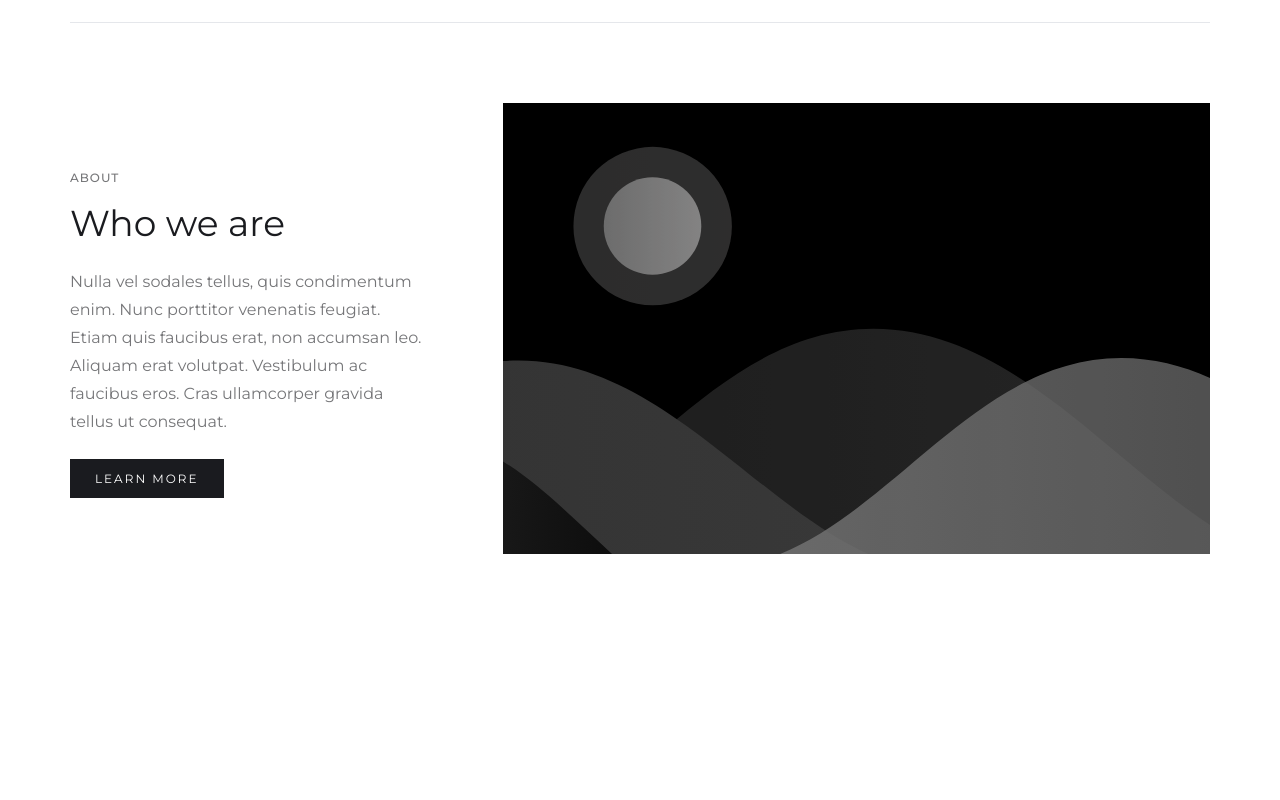
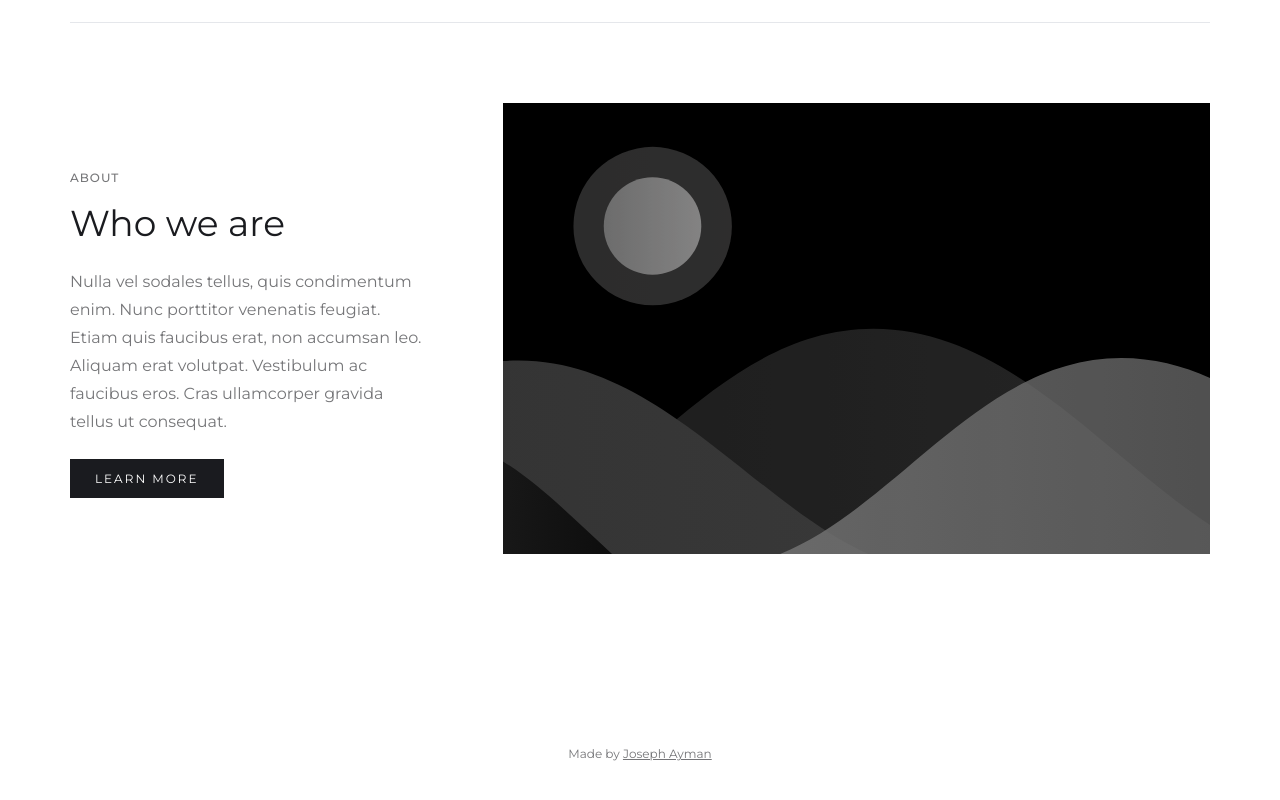
Before and after one commit to josephayman/nextjs-webflow-template, a Next.js app: page / in a window 1280 px wide. Shown: the part 1017-1817 px from the top of the page. Before the commit the page ends 1691 px from the top, so only its background shows below. Built offline with nearby package versions, Linux system fonts and the light colour scheme.

Commit message:
Add homepage components and footer

```diff
--- a/src/app/page.tsx
+++ b/src/app/(homepage)/page.tsx
@@ -2,7 +2,7 @@ import IntroHeader from "@/app/ui/headers/intro-header";
 import Container from "@/app/ui/container";
 import { HeadingJumbo, Label, Paragraph } from "@/app/ui/typography";
 import Divider from "@/app/ui/divider";
-import Button from "./ui/buttons";
+import Button from "../ui/buttons";
 import Image from "next/image";
 
 export default function Home() {
--- a/src/app/layout.tsx
+++ b/src/app/layout.tsx
@@ -1,7 +1,8 @@
 import type { Metadata } from "next";
-import { montserrat } from "./ui/fonts";
-import "./globals.css";
+import { montserrat } from "@/app/ui/fonts";
+import "@/app/globals.css";
 import Nav from "@/app/ui/nav";
+import Footer from "@/app/ui/footer";
 
 export const metadata: Metadata = {
   title: "Business - Webflow template in NextJS",
@@ -18,6 +19,7 @@ export default function RootLayout({
       <body className={montserrat.className}>
         <Nav />
         <div className="mx-30px">{children}</div>
+        <Footer />
       </body>
     </html>
   );
--- /dev/null
+++ b/src/app/ui/footer.tsx
@@ -0,0 +1,25 @@
+import Link from "next/link";
+import React from "react";
+import Container from "./container";
+import { Paragraph } from "@/app/ui/typography";
+
+export default function Footer() {
+  return (
+    <Container>
+      <FooterWrap>
+        <Paragraph size="tiny" opacity="de-emphasized">
+          Made by{" "}
+          <Link href="https://github.com/josephayman">Joseph Ayman</Link>
+        </Paragraph>
+      </FooterWrap>
+    </Container>
+  );
+}
+
+type FooterWrapProps = {
+  children: React.ReactNode;
+};
+
+const FooterWrap = ({ children }: FooterWrapProps) => (
+  <div className="flex items-center justify-center py-70px text-center">{children}</div>
+);
--- a/src/app/ui/typography/paragraph.tsx
+++ b/src/app/ui/typography/paragraph.tsx
@@ -2,7 +2,7 @@ import React from 'react'
 import clsx from 'clsx'
 
 type ParagraphProps = {
-    children: string;
+    children: React.ReactNode;
     color?: "black" | "white";
     size?: "tiny" | "small" | "normal" | "big";
     opacity?: "normal" | "de-emphasized";
--- a/tailwind.config.ts
+++ b/tailwind.config.ts
@@ -32,6 +32,7 @@ const config: Config = {
         "35px": "35px",
         "40px": "40px",
         "50px": "50px",
+        "70px": "70px",
         "80px": "80px",
         "85px": "85px",
         "100px": "100px",
@@ -49,6 +50,7 @@ const config: Config = {
         "35px": "35px",
         "40px": "40px",
         "50px": "50px",
+        "70px": "70px",
         "80px": "80px",
         "85px": "85px",
         "100px": "100px",
```
